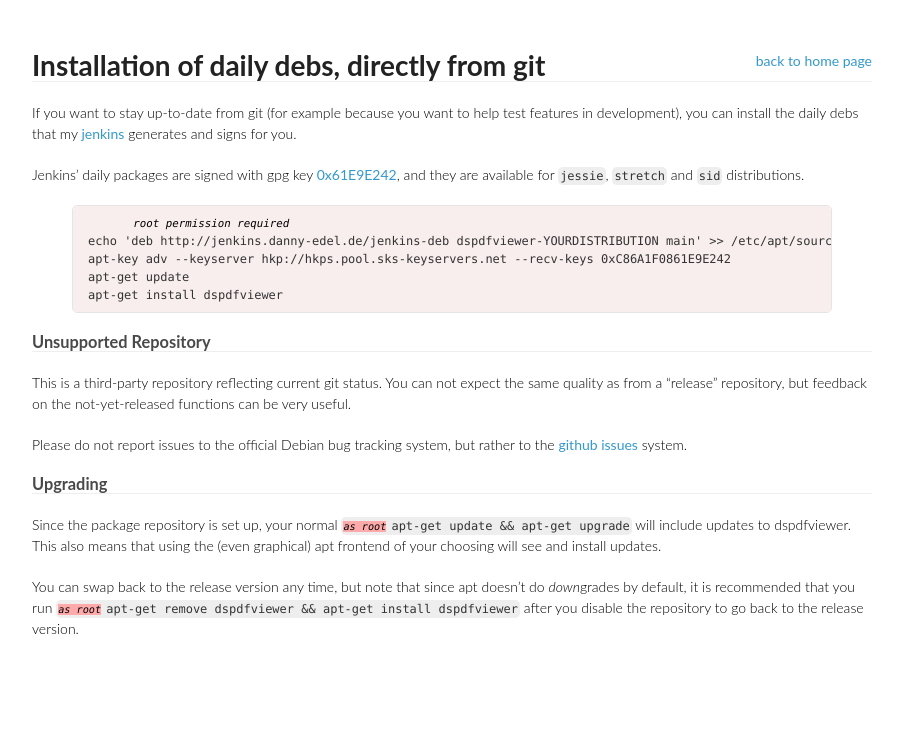
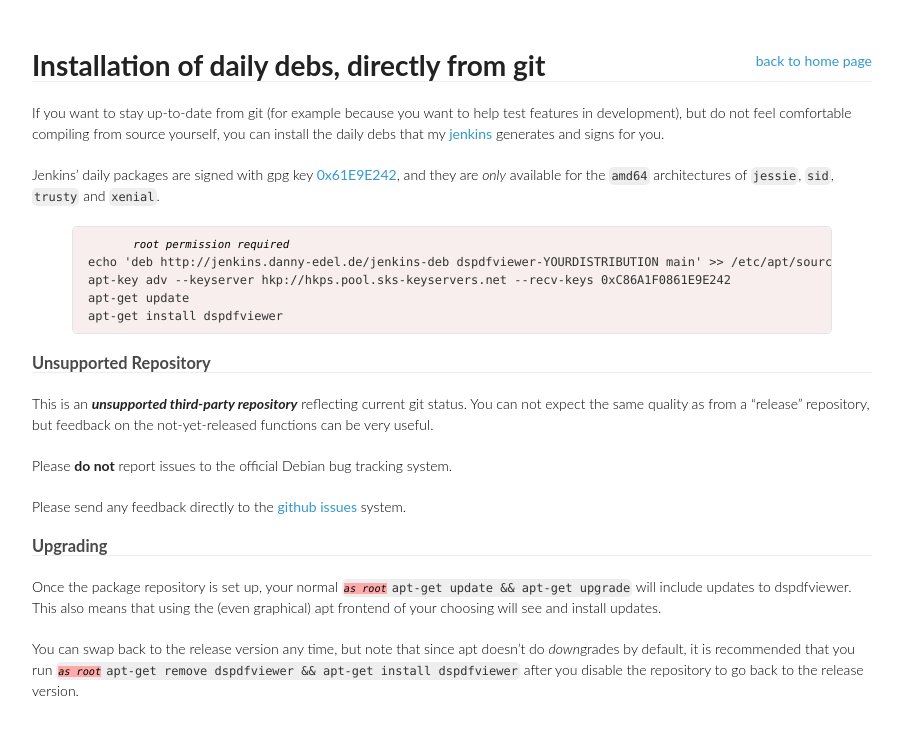
Before and after one commit to dannyedel/dspdfviewer, a Jekyll site: the page built from installation/daily-deb.md, in a window 1280 px wide. Shown: the top 735 px of the page, without its empty margins (188-1091 px from the left). Built offline with Jekyll 4.4.1, drawn with Linux system fonts in a browser that asks for light colours; Markdown is read by kramdown in place of the engine named in the settings.

Commit message:
update daily-deb info

```diff
--- a/installation/daily-deb.md
+++ b/installation/daily-deb.md
@@ -4,10 +4,12 @@
 
 
 If you want to stay up-to-date from git (for example because you want to help test features
-in development), you can install the daily debs that my [jenkins] generates and signs for you.
+in development), but do not feel comfortable compiling from source yourself,
+you can install the daily debs that my [jenkins] generates and signs for you.
 
 Jenkins' daily packages are signed with gpg key [0x61E9E242],
-and they are available for `jessie`, `stretch` and `sid` distributions.
+and they are *only* available for the `amd64` architectures of
+`jessie`, `sid`, `trusty` and `xenial`.
 
 <div class="root">
 {% highlight bash %}
@@ -23,18 +25,19 @@
 
 ### Unsupported Repository
 
-This is a third-party repository reflecting current git status.
+This is an ***unsupported third-party repository*** reflecting current git status.
 You can not expect the same quality as from a "release" repository,
 but feedback on the not-yet-released functions can be very useful.
 
-Please do not report issues to the official Debian bug tracking system,
-but rather to the [github issues] system.
+Please **do not** report issues to the official Debian bug tracking system.
+
+Please send any feedback directly to the [github issues] system.
 
 [github issues]: https://github.com/dannyedel/dspdfviewer/issues
 
 ### Upgrading
 
-Since the package repository is set up, your normal
+Once the package repository is set up, your normal
 <span class="root">`apt-get update && apt-get upgrade`</span>
 will include updates to dspdfviewer.
 This also means that using the (even graphical) apt frontend
```
